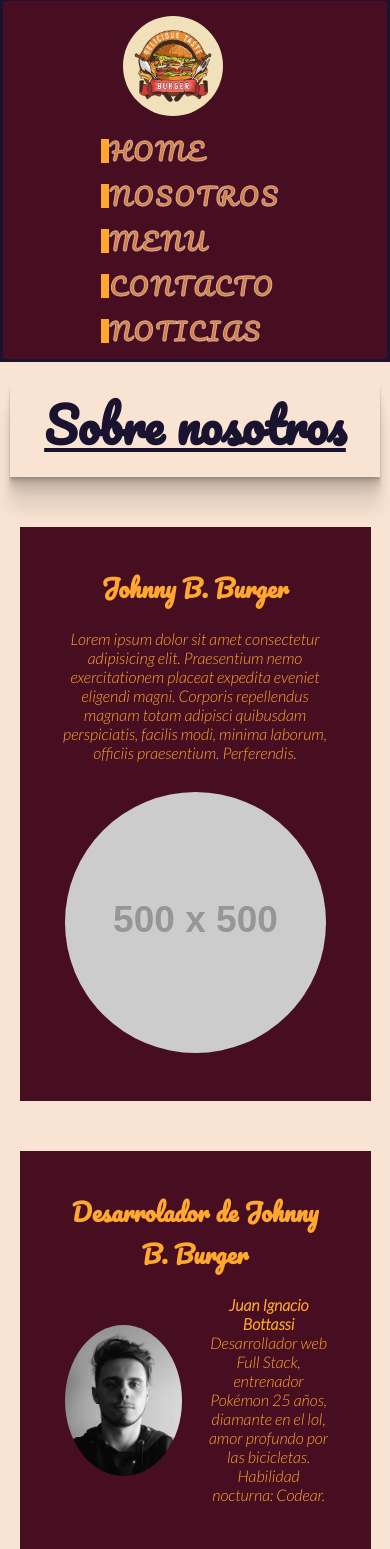
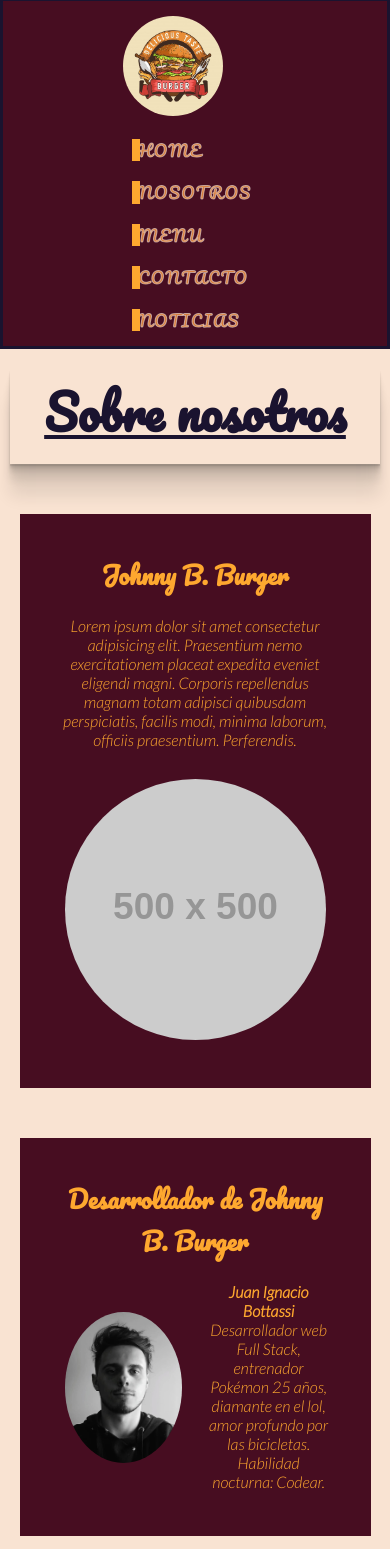
Before and after one commit to bottassiJuanIgnacio/johnnyB.Burger, a website: page pages/about.html in a window 390 px wide. Shown: the part 16-1565 px from the top of the page. Drawn offline with nearby package versions, Linux system fonts and the light colour scheme; placeholder pictures from the web are drawn by us.

Commit message:
arreglo responsiveheader

```diff
--- a/pages/about.html
+++ b/pages/about.html
@@ -55,7 +55,7 @@
             </div>
         </section>
         <section id="about-btm">
-            <h2>Desarrolador de Johnny B. Burger</h2>
+            <h2>Desarrollador de Johnny B. Burger</h2>
             <div class="card-dev">
                 <div class="divImg">
                     <img class="responsive-img"  src="../public/img/aboutDev.jpeg" alt="img dev">
--- a/public/scss/responsive/_responsiveHeader.scss
+++ b/public/scss/responsive/_responsiveHeader.scss
@@ -8,9 +8,11 @@
     header{
         .topNavBar{
             ul{
-                a{
-                    font-size: 1rem;
-                    line-height: 1.4rem;
+                li{
+                    a{
+                        font-size: 1rem;
+                        line-height: 1.4rem;
+                    }
                 }
             }
         }
```
Also changed, not shown: public/css/main.css.
